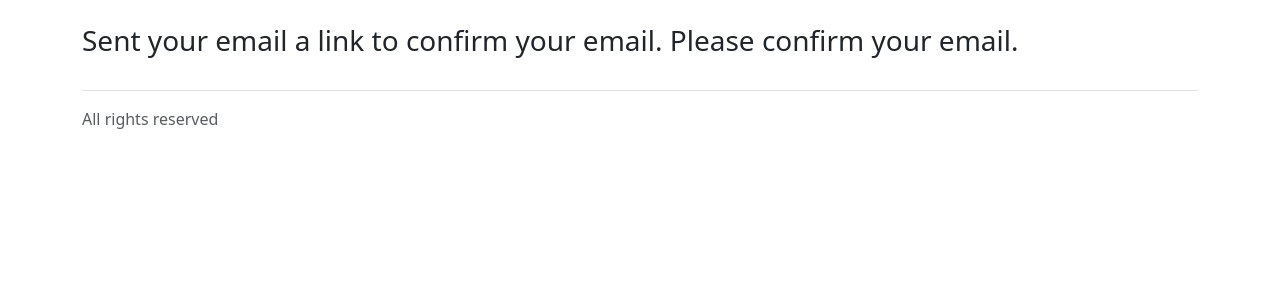
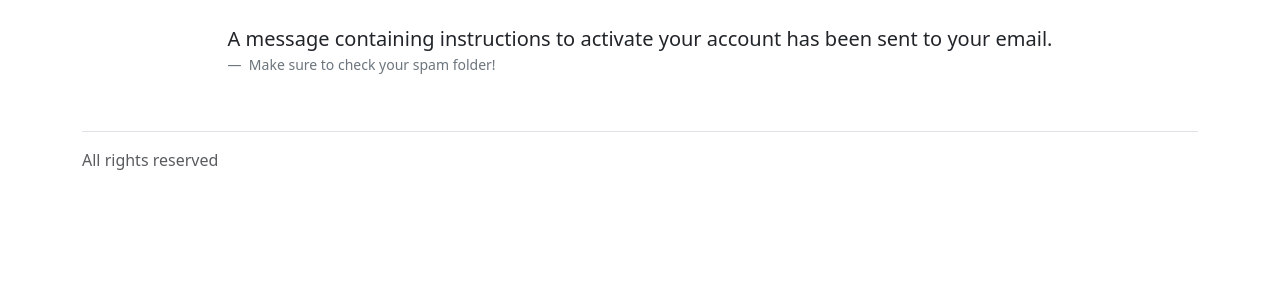
Before and after one commit to thisisjab/jobportal-django, a Django app: page /accounts/confirm_your_email in a window 1280 px wide. Shown: the part 73-373 px from the top of the page. Run offline with Django 4.2, Linux system fonts and the light colour scheme; some libraries are stand-ins or nearby versions.

Commit message:
Complete confirm_your_email template

```diff
--- a/templates/registration/confirm_your_email.html
+++ b/templates/registration/confirm_your_email.html
@@ -3,8 +3,15 @@
 {% block main %}
 <div class="container">
     <div class="row">
-        <div class="col-12">
-            <h3>Sent your email a link to confirm your email. Please confirm your email.</h3>
+        <div class="col-12 d-flex justify-content-center align-items-center">
+            <figure>
+                <blockquote class="blockquote">
+                  <p>A message containing instructions to activate your account has been sent to your email.</p>
+                </blockquote>
+                <figcaption class="blockquote-footer">
+                  Make sure to check your spam folder!
+                </figcaption>
+              </figure>
         </div>
     </div>
 </div>
```
